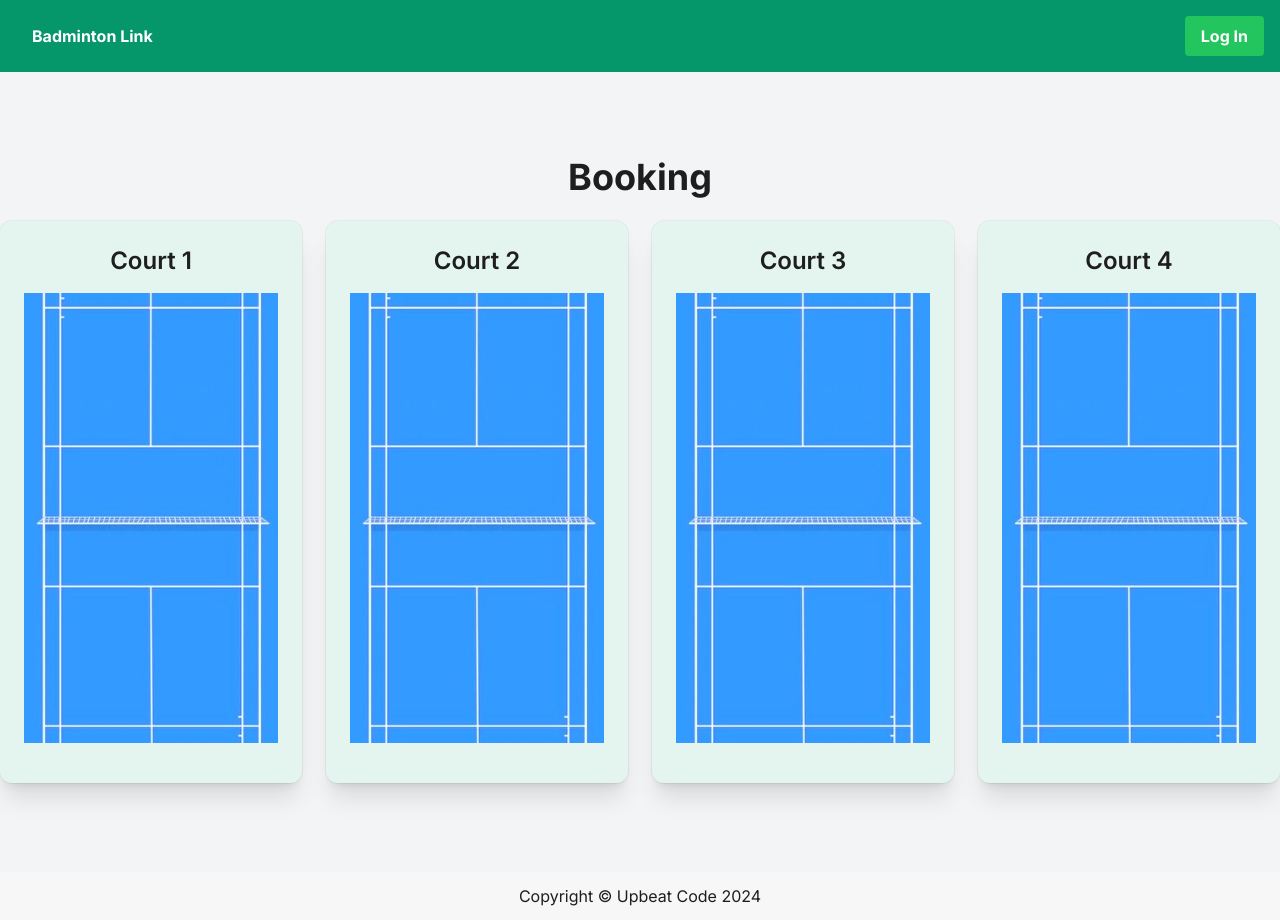
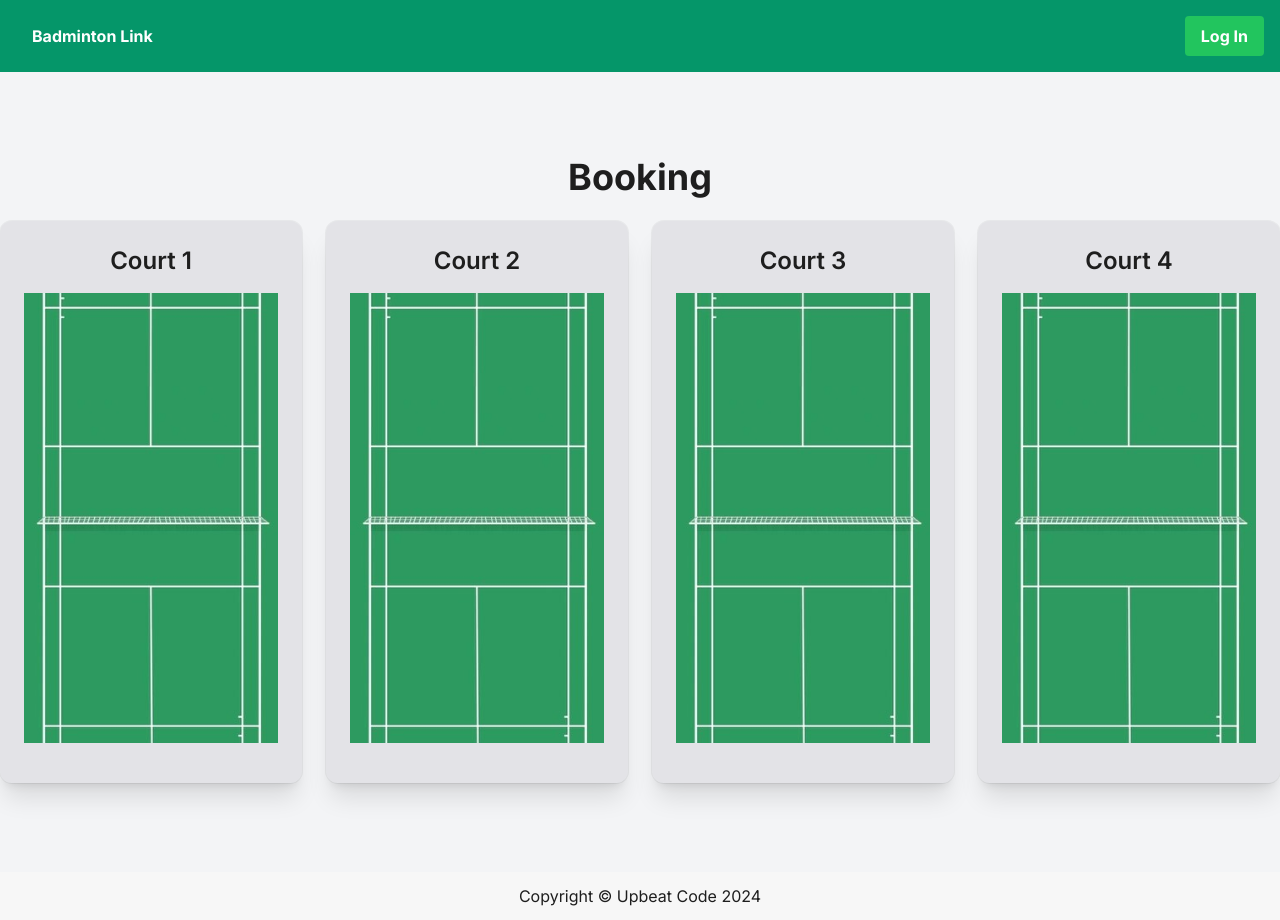
Before and after one commit to HelloArtty/Badminton, a React (Vite) app in the folder FrontEnd/: page /booking in a window 1280 px wide. Built offline with nearby package versions, Linux system fonts and the light colour scheme; no server answers.

Commit message:
fix color

```diff
--- a/FrontEnd/src/pages/Booking.jsx
+++ b/FrontEnd/src/pages/Booking.jsx
@@ -74,14 +74,15 @@ function Booking() {
                             {["Court 1", "Court 2", "Court 3", "Court 4"].map(
                                 (court, index) => (
                                     <Link to={`/court/${index + 1}`} key={index}>
-                                        <div className="isolate aspect-video rounded-xl bg-emerald-200/20 ring-1 ring-black/5 shadow-xl p-6">
+                                        <div className="isolate aspect-video rounded-xl bg-zinc-400/20 ring-1 ring-black/5 shadow-xl p-6">
                                             <h2 className="text-2xl mb-4 font-semibold text-center">
                                                 {court}
                                             </h2>
                                             <div className="h-84 bg-emerald-100 flex items-center justify-center rounded-xl mb-4">
                                                 <img
                                                     className="h-[450px] w-[300px] object-cover "
-                                                    src="../src/assets/badminton.jpg"
+                                                    // src="../src/assets/badminton.jpg"
+                                                    src="../src/assets/BG-2.jpg"
                                                     alt="Court"
                                                 />
                                             </div>
--- a/FrontEnd/src/pages/Court.jsx
+++ b/FrontEnd/src/pages/Court.jsx
@@ -146,7 +146,7 @@ const CourtDetail = () => {
                     Back
                 </button>
                 <h1 className="text-4xl font-bold mb-6">{courtName}</h1>
-                <div className="flex flex-col md:flex-row items-center md:items-start bg-white shadow-lg rounded-lg p-8 w-full max-w-4xl">
+                <div className="flex flex-col md:flex-row items-center md:items-start bg-white/20 ring-1 ring-black/5 shadow-lg rounded-lg p-8 w-full max-w-4xl">
                     <div className="flex flex-col  items-center md:items-start mb-6 md:mb-0 w-full md:w-1/2">
                         <div className="h-64 w-full bg-gray-300 flex items-center justify-center rounded-lg mb-4">
                             <img className="h-full w-full object-cover rounded-lg"
```
Also changed, not shown: FrontEnd/src/assets/BG-2.jpg (added).
